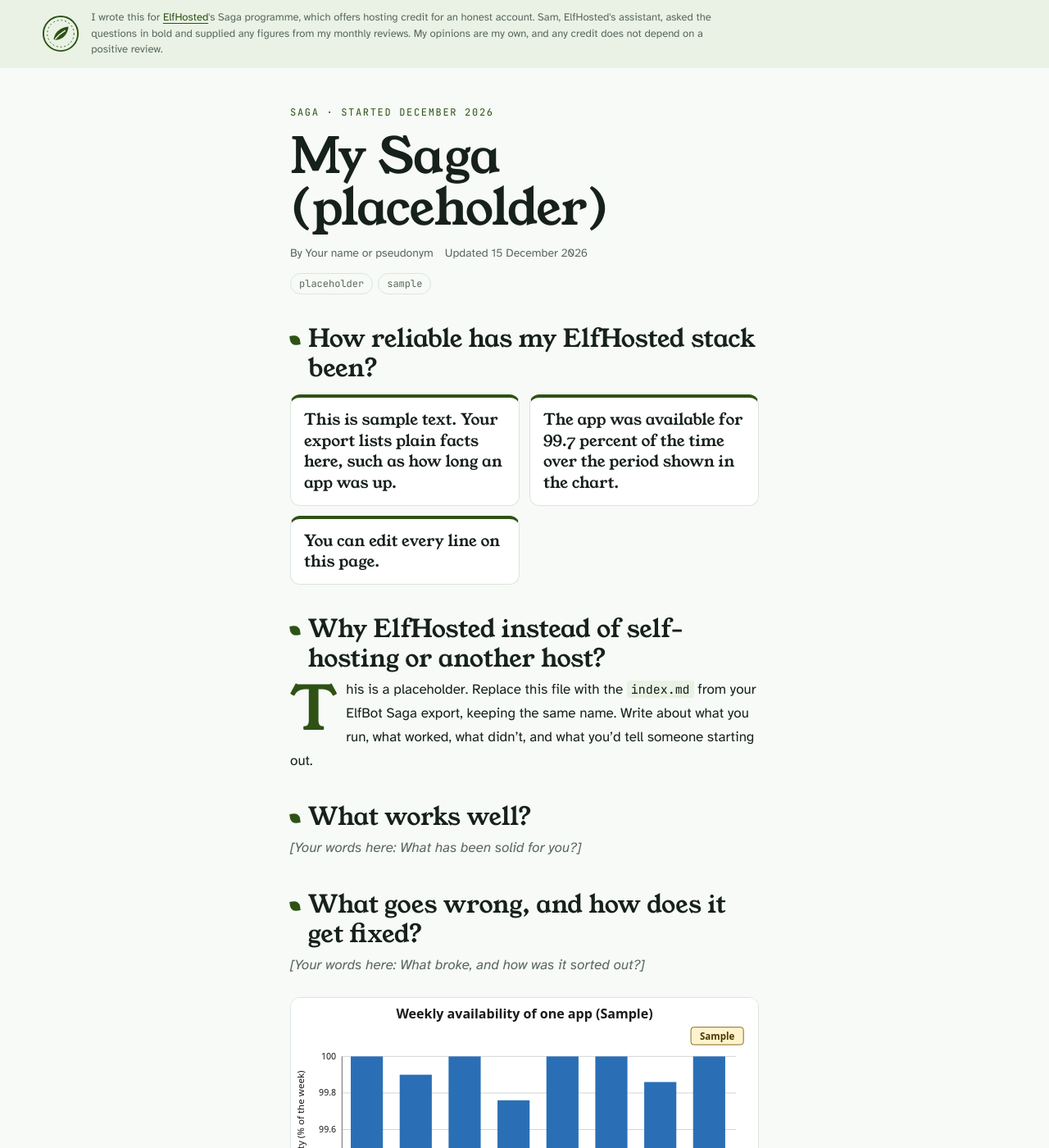
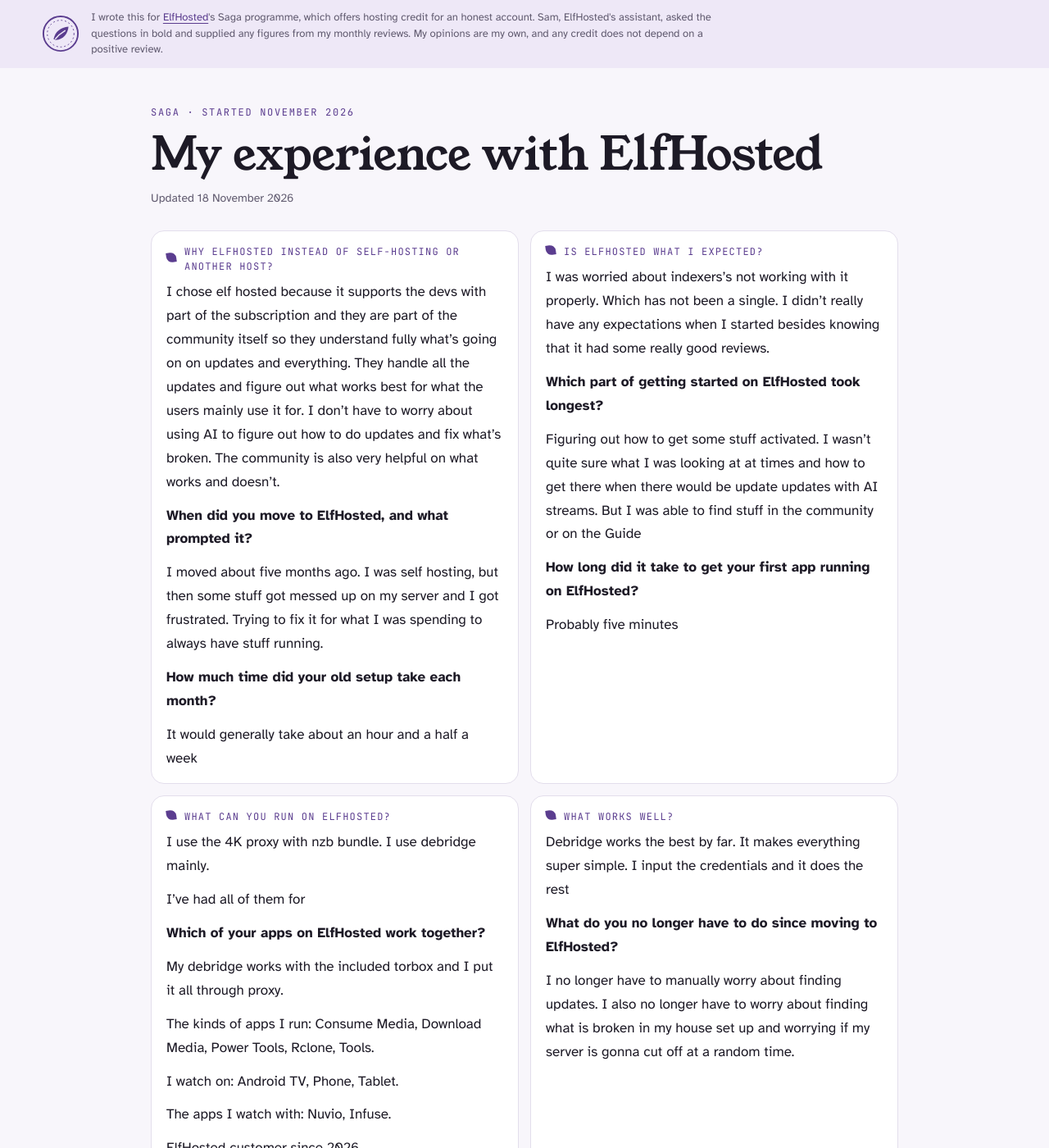
Before and after one commit to swagboi1212/Saga, a Jekyll site: the page built from index.md, in a window 1280 px wide and 1400 px high. Shown: the whole window at 82% size. Built offline with Jekyll 4.4.1, drawn with Linux system fonts in a browser that asks for light colours; some of the changed text lies outside the part shown.

Commit message:
Add files via upload

```diff
--- a/index.md
+++ b/index.md
@@ -1,35 +1,117 @@
 ---
 layout: saga
-title: "My Saga (placeholder)"
-# The template's own page: kept out of search engines and the sitemap until
-# your Saga's index.md replaces this file.
-placeholder: true
-sitemap: false
+image: /og.png
+saga_kit: 1
+title: "My experience with ElfHosted"
+description: "I chose elf hosted because it supports the devs with part of the subscription and they are part of the community itself so they understand fully what’s going"
+started: "2026-11-18"
+updated: "2026-11-18"
+disclosure_mode: categories
+saga_id: "SAGA-PB47REWM"
+style: "at-a-glance"
+palette: "dusk"
 ---
-
-## How reliable has my ElfHosted stack been? {#by-the-numbers}
-
-- This is sample text. Your export lists plain facts here, such as how long an app was up.
-- The app was available for 99.7 percent of the time over the period shown in the chart.
-- You can edit every line on this page.
 
 ## Why ElfHosted instead of self-hosting or another host?
 
-This is a placeholder. Replace this file with the `index.md` from your ElfBot Saga export, keeping the same name. Write about what you run, what worked, what didn't, and what you'd tell someone starting out.
+I chose elf hosted because it supports the devs with part of the subscription and they are part of the community itself so they understand fully what’s going on on updates and everything. They handle all the updates and figure out what works best for what the users mainly use it for. I don’t have to worry about using AI to figure out how to do updates and fix what’s broken. The community is also very helpful on what works and doesn’t.
+
+**When did you move to ElfHosted, and what prompted it?**
+
+I moved about five months ago. I was self hosting, but then some stuff got messed up on my server and I got frustrated. Trying to fix it for what I was spending to always have stuff running.
+
+**How much time did your old setup take each month?**
+
+It would generally take about an hour and a half a week
+
+## Is ElfHosted what I expected?
+
+I was worried about indexers’s not working with it properly. Which has not been a single. I didn’t really have any expectations when I started besides knowing that it had some really good reviews.
+
+**Which part of getting started on ElfHosted took longest?**
+
+Figuring out how to get some stuff activated. I wasn’t quite sure what I was looking at at times and how to get there when there would be update updates with AI streams. But I was able to find stuff in the community or on the Guide
+
+**How long did it take to get your first app running on ElfHosted?**
+
+Probably five minutes
+
+## What can you run on ElfHosted?
+
+I use the 4K proxy with nzb bundle.
+I use debridge mainly.
+
+ I’ve had all of them for
+
+**Which of your apps on ElfHosted work together?**
+
+My debridge works with the included torbox and I put it all through proxy.
+
+The kinds of apps I run: Consume Media, Download Media, Power Tools, Rclone, Tools.
+
+I watch on: Android TV, Phone, Tablet.
+
+The apps I watch with: Nuvio, Infuse.
+
+ElfHosted customer since 2026.
 
 ## What works well?
 
-_[Your words here: What has been solid for you?]_
+Debridge works the best by far. It makes everything super simple.
+I input the credentials and it does the rest
+
+**What do you no longer have to do since moving to ElfHosted?**
+
+I no longer have to manually worry about finding updates. I also no longer have to worry about finding what is broken in my house set up and worrying if my server is gonna cut off at a random time.
 
 ## What goes wrong, and how does it get fixed?
 
-_[Your words here: What broke, and how was it sorted out?]_
+Nothing has broke. But it has saved me many headaches from having to fix my own broke self hosted server
 
-![Sample chart: weekly availability of an app over eight weeks, between 99.2 and 100 percent](assets/sample-availability.svg)
+## Has it changed my free time or family life?
 
-_Sample chart with made-up numbers. Your export carries a chart built from your own health checks._
+Lots of people now use it. And it’s also taught me a lot about how to handle setting up for other stuff. Now I can just plug and play unless I want to tinker with some setting roughly. So I don’t have to worry about messing with anything that I can’t just handle on my phone.
 
-## What I asked Sam about
+**How many hours a month does upkeep take now, compared with before ElfHosted?**
 
-- Sample question one
-- Sample question two
+Maybe half an hour a month so I can just change settings and tinker for my own interest
+
+**What do you do with the time you used to spend on upkeep?**
+
+Play games or spend more time outside. Less troubleshooting.
+
+## How useful is Sam, ElfHosted's AI assistant?
+
+Sam has helped me run stuff to get credentials better which has allowed me to host my NNTP stuff. And connect different things to the server as needed.
+
+## Is ElfHosted worth the money?
+
+It is completely worth what I pay. I am incredibly happy with the value.
+
+**Which plan or apps do you pay for?**
+
+I pay for the 4K proxy with nzbdav subscription
+
+**What hardware or upkeep did NZBDav on ElfHosted save you?**
+
+I don’t have to worry about docker getting messed up or power shutting off so then everyone loses access to their streaming
+
+## What are the downsides?
+
+Honestly, for what it is, it does a spectacular job. My only suggestion would be for what I use currently which is the NC Devvy bundle. I don’t know exactly how I can connect certain things to it and what I can and can’t connect with my sub subscription. It’s not very clear what is locked and what isn’t
+
+**Is there a workaround you use on ElfHosted for now?**
+
+I just don’t use those functions. Which it’s only for my own interest in tinkering to use that. It doesn’t prevent me from doing anything that I would normally do anyways.
+
+## Who is ElfHosted for, and who should skip it?
+
+I would honestly suggest it to anyone who streams stuff. Especially with the Wizard option being available you can just basically pay to have it set up for you. It’s very simple for people to set up if they know what they’re looking at.
+
+**What problem would ElfHosted solve for the kind of person it suits?**
+
+It takes away all the worrying headache of issues happening and having to always worry about updates and figuring out what’s not working and why. You just get to use it and enjoy what it provides.
+
+**Who would ElfHosted not suit, and why?**
+
+I don’t think I’ve hosted with Sue anyone who is just content paying for a lot of other apps and just won’t go to the website and give them their card information and click on a button for the app
```
Also changed, not shown: og.png (added).
